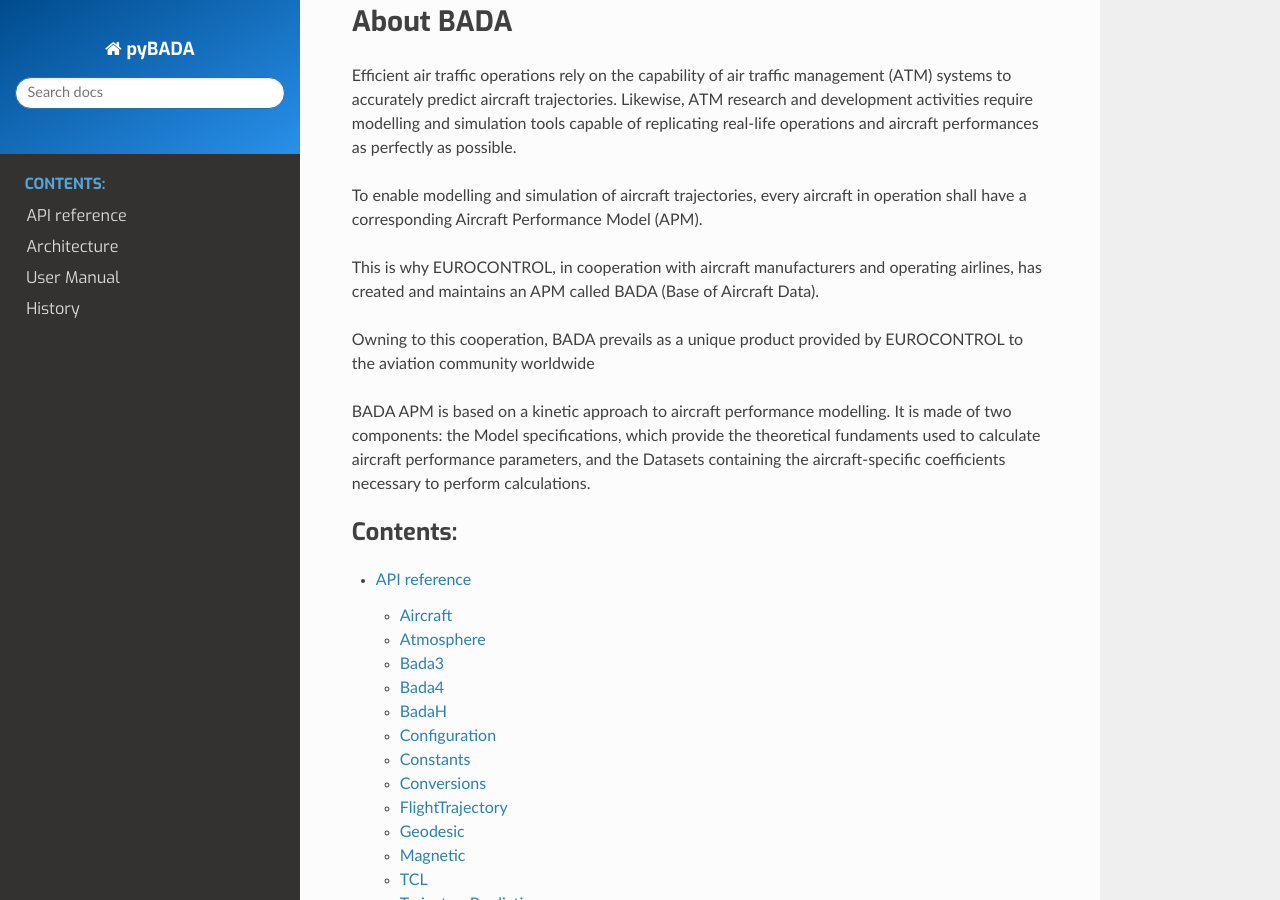
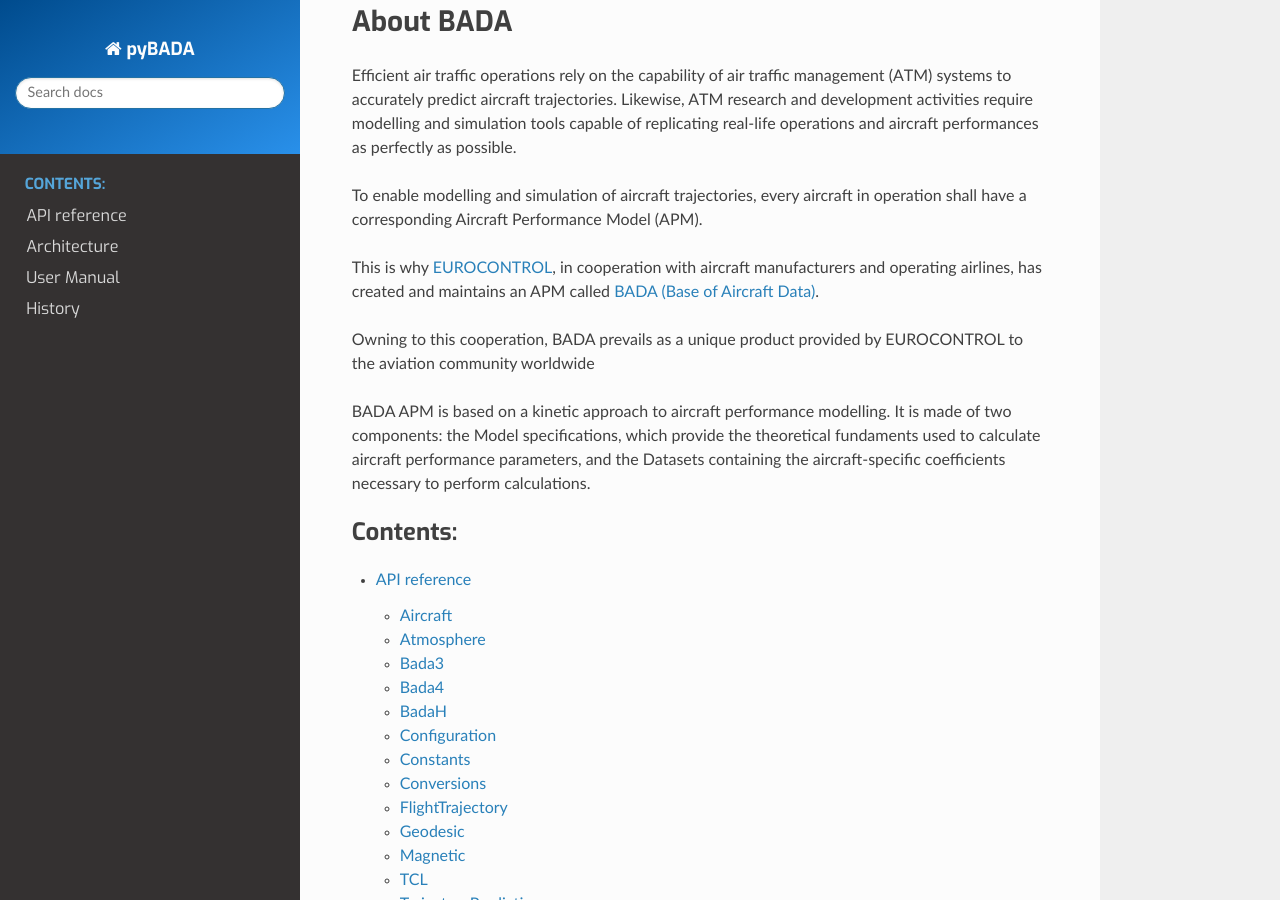
Before and after one commit to eurocontrol-bada/pybada, a Sphinx documentation site: the page built from docs/source/index.rst, in a window 1280 px wide and 900 px high, scrolled down 344 px. Built offline with Sphinx 7.4.7 and the Read the Docs theme 3.1.0, drawn with Linux system fonts in a browser that asks for light colours; pages that are not in the unit, such as notebooks, are missing from menus; part of the change alters nothing that is shown.

```diff
--- a/docs/source/index.rst
+++ b/docs/source/index.rst
@@ -17,7 +17,7 @@ Efficient air traffic operations rely on the capability of air traffic managemen
 
 To enable modelling and simulation of aircraft trajectories, every aircraft in operation shall have a corresponding Aircraft Performance Model (APM).
 
-This is why EUROCONTROL, in cooperation with aircraft manufacturers and operating airlines, has created and maintains an APM called BADA (Base of Aircraft Data).
+This is why  `EUROCONTROL <https://www.eurocontrol.int/>`_, in cooperation with aircraft manufacturers and operating airlines, has created and maintains an APM called `BADA (Base of Aircraft Data) <https://www.eurocontrol.int/model/bada>`_.
 
 Owning to this cooperation, BADA prevails as a unique product provided by EUROCONTROL to the aviation community worldwide
 
```
